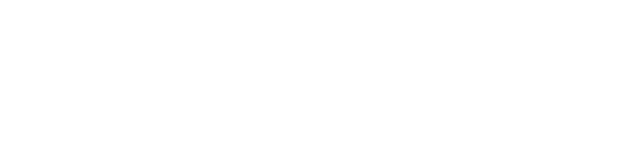
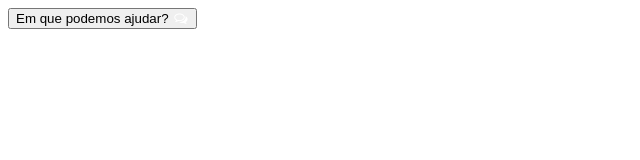
Before and after one commit to AndreKuratomi/Chatbot, a plain HTML site: page index.html in a window 1280 px wide. Shown: the whole page, without its empty margins (0-640 px from the left). Drawn offline with nearby package versions, Linux system fonts and the light colour scheme.

Commit message:
feat: Chatbot's title layer drafted with semmantic tags

```diff
--- a/index.html
+++ b/index.html
@@ -13,7 +13,20 @@
       href="https://cdnjs.cloudflare.com/ajax/libs/font-awesome/4.7.0/css/font-awesome.min.css"
     />
   </head>
-  <body></body>
+  <body>
+    <section class="chat-bar-collapsible">
+      <header>
+        <button id="chat-bar-button" type="button" class="collapsible">
+          Em que podemos ajudar?
+          <i
+            id="chat-icon"
+            class="fa fa-fw fa-comments-o"
+            style="color: #fff"
+          ></i>
+        </button>
+      </header>
+    </section>
+  </body>
   <script src="https://ajax.googleapis.com/ajax/libs/jquery/3.4.1/jquery.min.js"></script>
   <script src="static/script/responses.js"></script>
   <script src="static/script/chat.js"></script>
```
